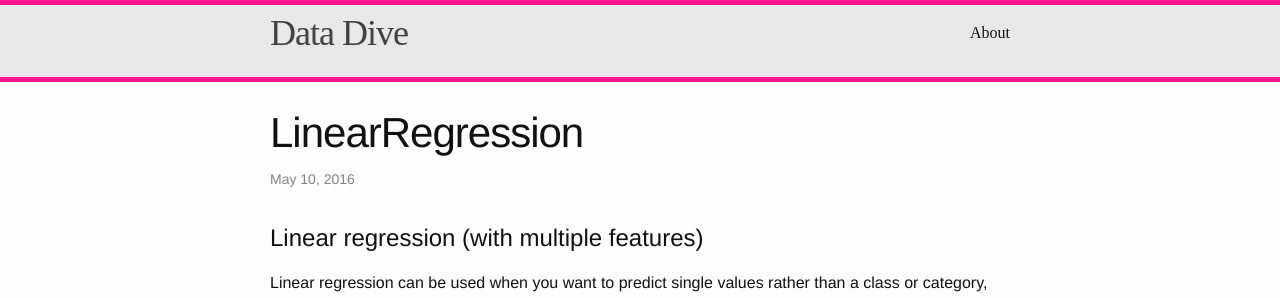
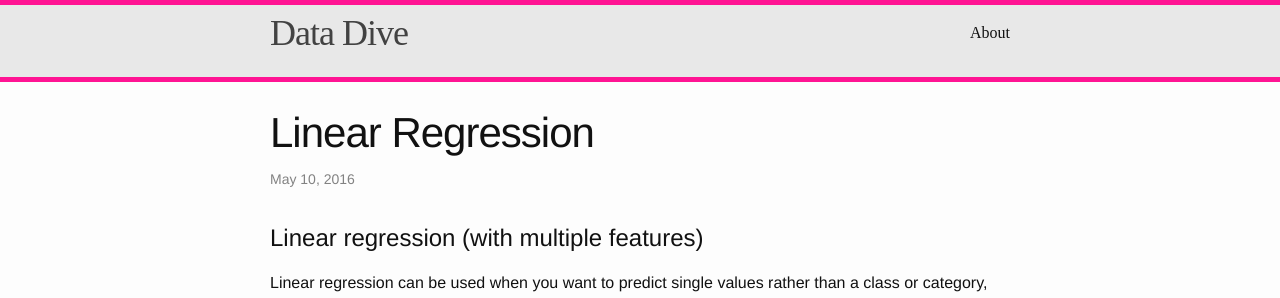
Before and after one commit to alexabate/alexabate.github.io, a Jekyll site: the page built from _posts/2016-05-10-linear-regression.md, in a window 1280 px wide and 900 px high. Shown: the top 298 px of the window. Built offline with Jekyll 4.4.1, drawn with Linux system fonts in a browser that asks for light colours; some web fonts are replaced; formulas are drawn with MathJax 3.

Commit message:
Update 2016-05-10-linear-regression.md

```diff
--- a/_posts/2016-05-10-linear-regression.md
+++ b/_posts/2016-05-10-linear-regression.md
@@ -1,6 +1,6 @@
 ---
 layout: post
-title: "LinearRegression"
+title: "Linear Regression"
 tags:
     - python
     - notebook
```
